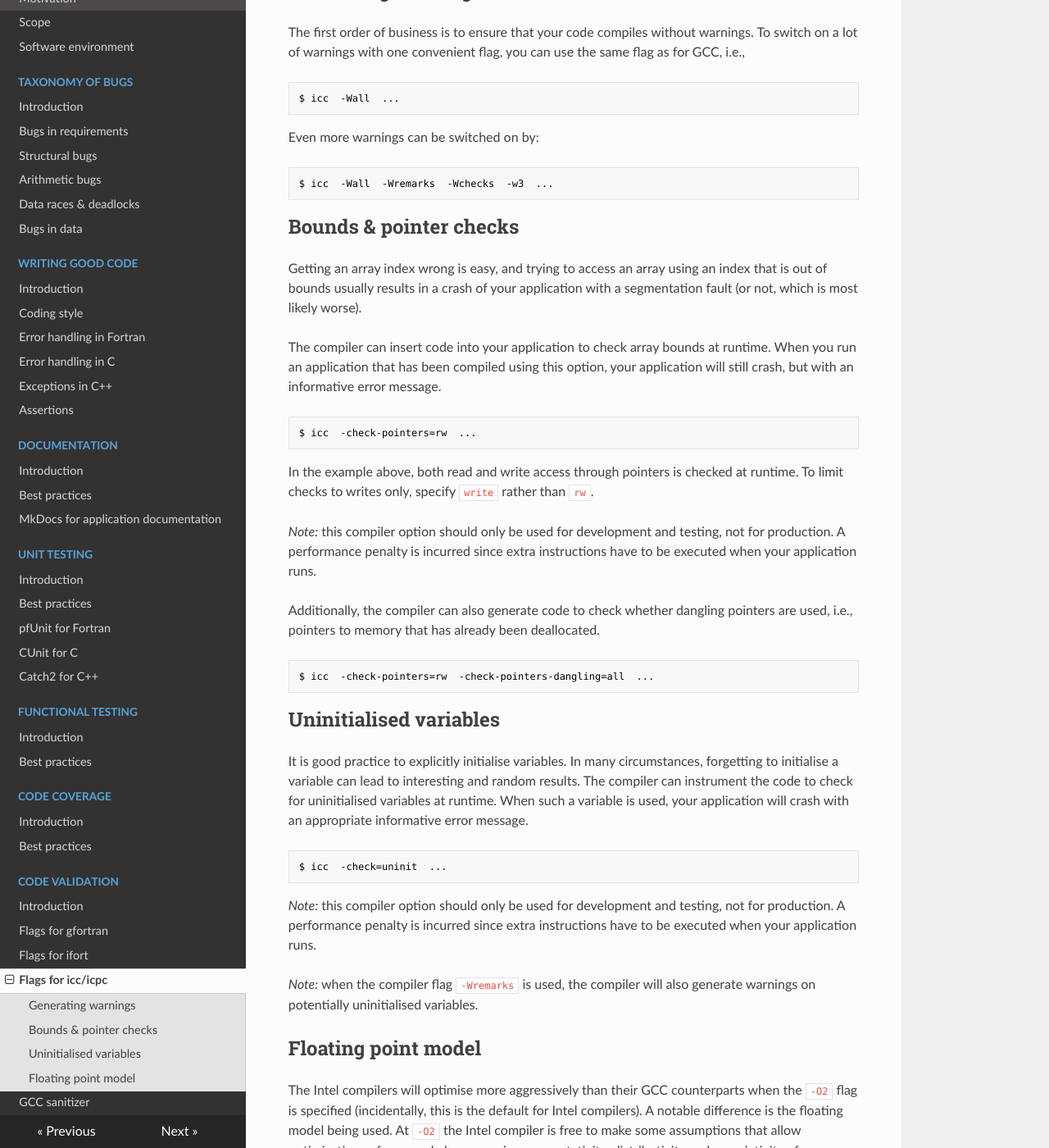
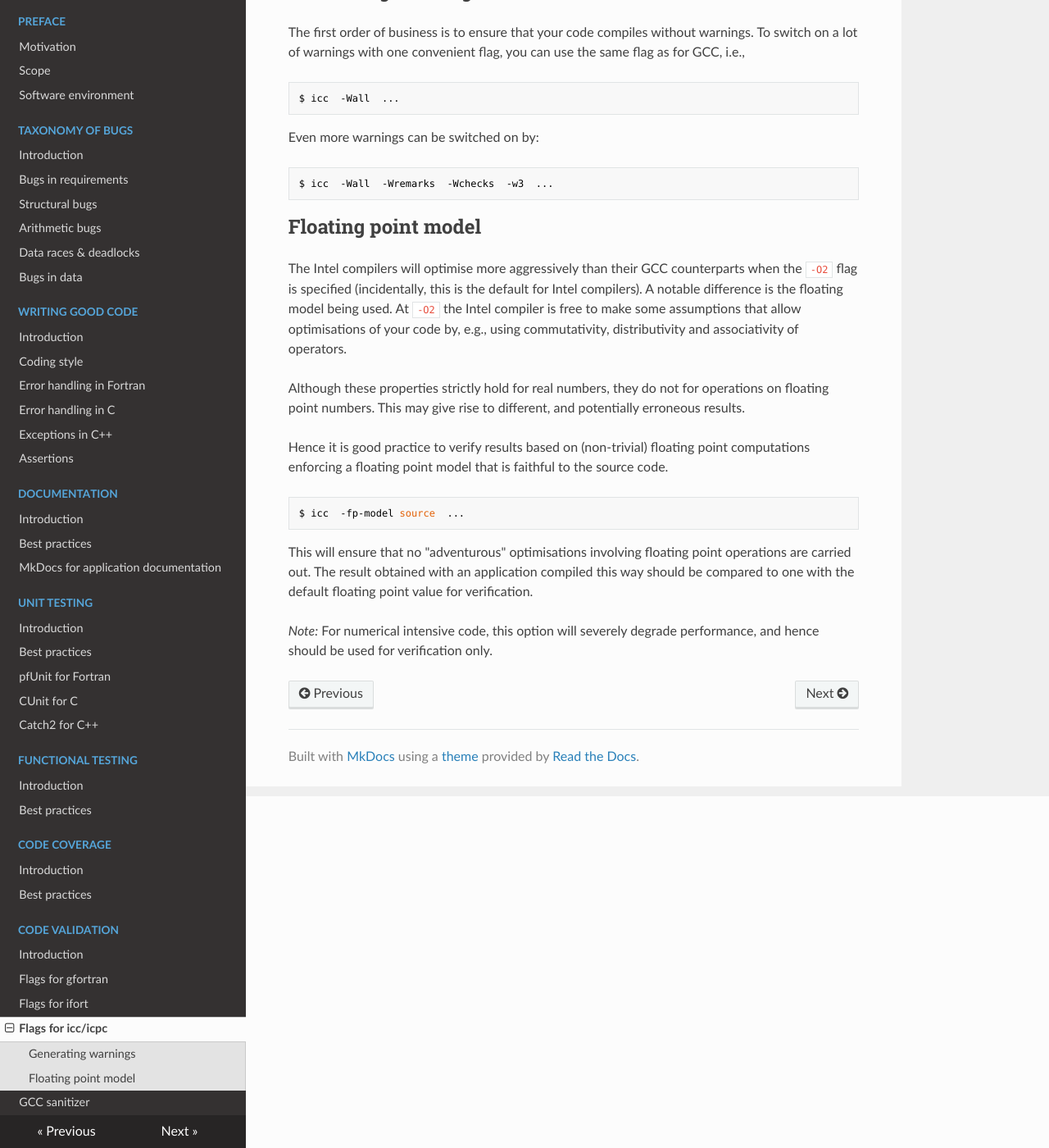
Before and after one commit to gjbex/Defensive_programming_and_debugging, an MkDocs documentation site: the page built from docs/CodeValidation/Compilers/icc_flags.md, in a window 1280 px wide and 1400 px high, scrolled down 429 px. Shown: the whole window at 82% size. Built offline with MkDocs 1.6.1, drawn with Linux system fonts in a browser that asks for light colours; nearby versions of some CDN libraries.

Commit message:
Split text on Intel C/C++ compiler flags into two texts, added discussion of floating point trapping

```diff
--- a/docs/CodeValidation/Compilers/icc_flags.md
+++ b/docs/CodeValidation/Compilers/icc_flags.md
@@ -22,40 +22,6 @@ $ icc  -Wall  -Wremarks  -Wchecks  -w3  ...
 ~~~~
 
 
-## Bounds & pointer checks
-
-Getting an array index wrong is easy, and trying to access an array using an index that is out of bounds usually results in a crash of your application with a segmentation fault (or not, which is most likely worse).
-
-The compiler can insert code into your application to check array bounds at runtime.  When you run an application that has been compiled using this option, your application will still crash, but with an informative error message.
-
-~~~~bash
-$ icc  -check-pointers=rw  ...
-~~~~
-
-In the example above, both read and write access through pointers is checked at runtime.  To limit checks to writes only, specify `write` rather than `rw`.
-
-_Note:_ this compiler option should only be used for development and testing, not for production.  A performance penalty is incurred since extra instructions have to be executed when your application runs.
-
-Additionally, the compiler can also generate code to check whether dangling pointers are used, i.e., pointers to memory that has already been deallocated.
-
-~~~~bash
-$ icc  -check-pointers=rw  -check-pointers-dangling=all  ...
-~~~~
-
-
-## Uninitialised variables
-
-It is good practice to explicitly initialise variables.  In many circumstances, forgetting to initialise a variable can lead to interesting and random results.  The compiler can instrument the code to check for uninitialised variables at runtime.  When such a variable is used, your application will crash with an appropriate informative error message.
-
-~~~~bash
-$ icc  -check=uninit  ...
-~~~~
-
-_Note:_ this compiler option should only be used for development and testing, not for production.  A performance penalty is incurred since extra instructions have to be executed when your application runs.
-
-_Note:_ when the compiler flag `-Wremarks` is used, the compiler will also generate warnings on potentially uninitialised variables.
-
-
 ## Floating point model
 
 The Intel compilers will optimise more aggressively than their GCC counterparts when the `-O2` flag is specified (incidentally, this is the default for Intel compilers).  A notable difference is the floating model being used.  At `-O2` the Intel compiler is free to make some assumptions that allow optimisations of your code by, e.g., using commutativity, distributivity and associativity of operators.
```
Also changed, not shown: docs/BugsAtRuntime/Verification/Compilers/icc_flags.md (added, +72 -0 lines).
